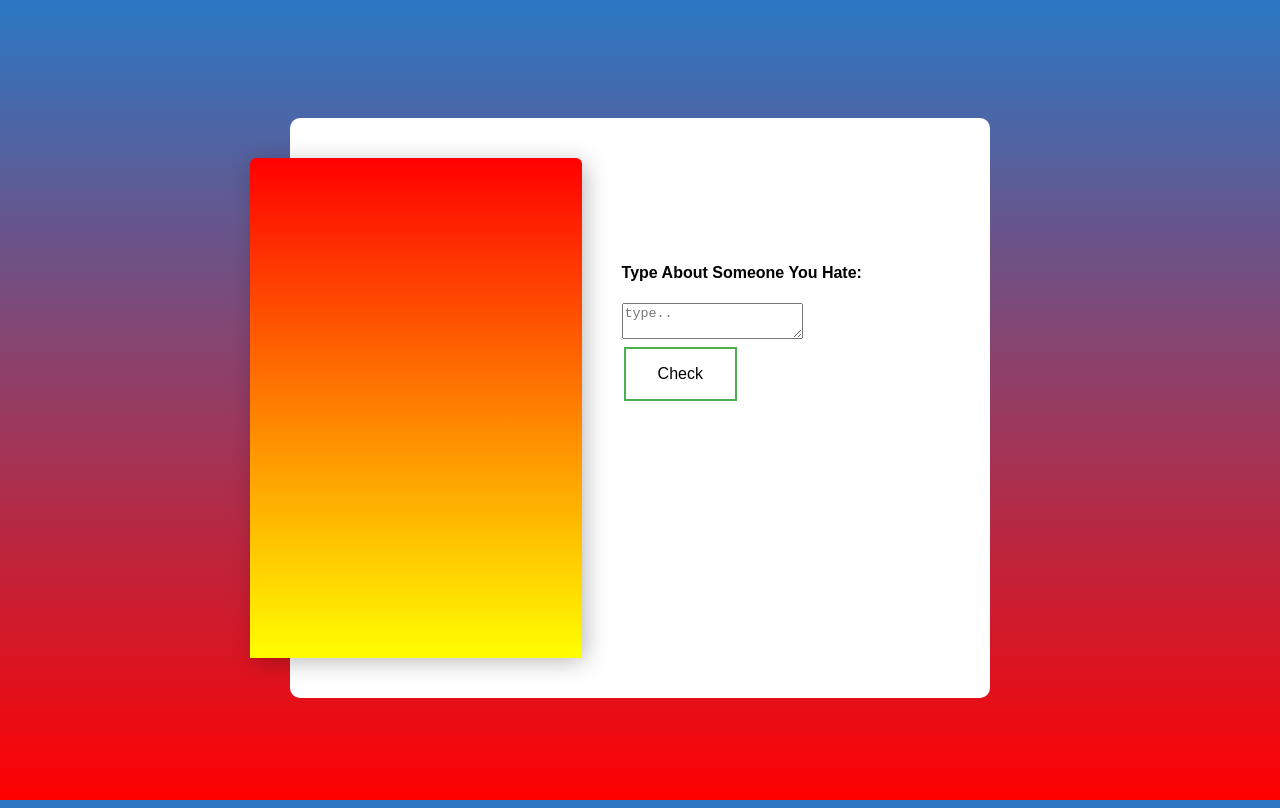
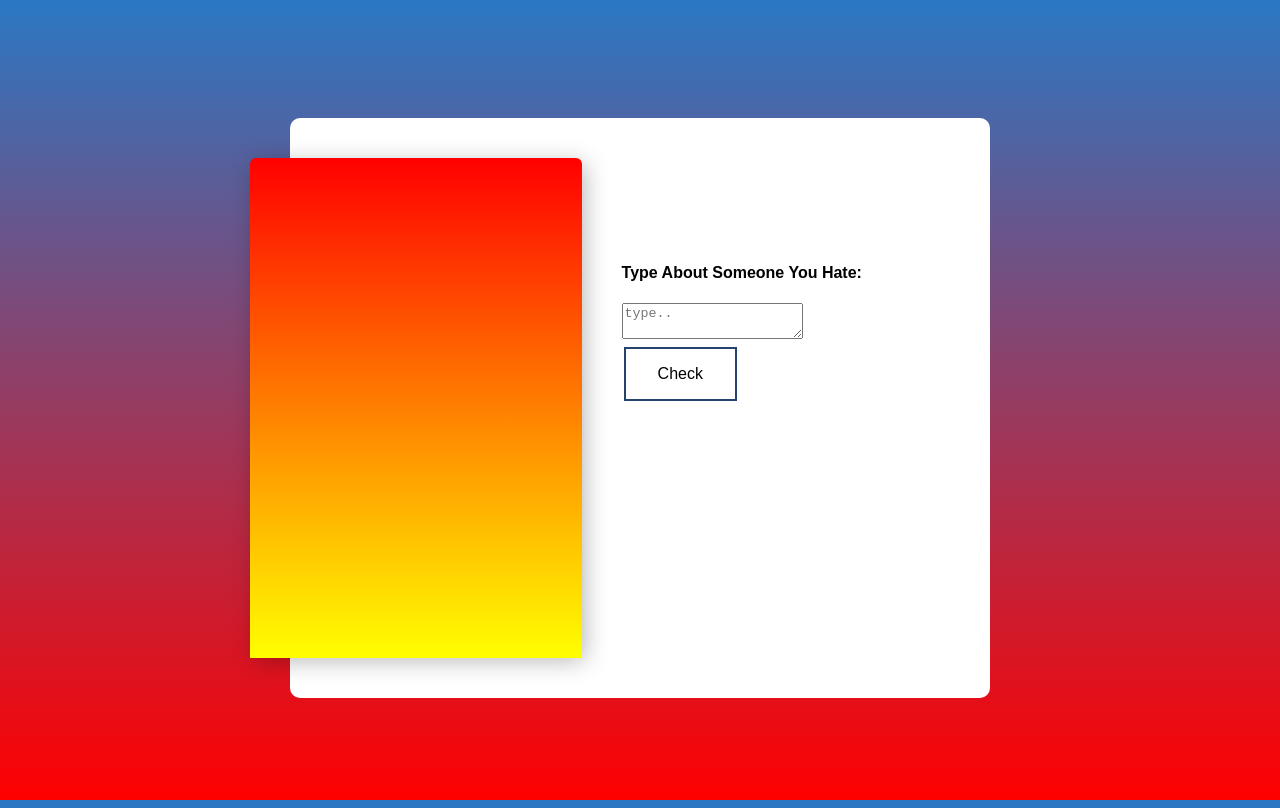
Before and after one commit to stsfaroz/Toxicity-classifier-using-ReactJs, a React app: page / in a window 1280 px wide. Built offline with nearby package versions, Linux system fonts and the light colour scheme.

Commit message:
Update index.css

```diff
--- a/src/index.css
+++ b/src/index.css
@@ -33,7 +33,7 @@ body {
 .button1 {
   background-color: white;
   color: black;
-  border: 2px solid #4CAF50;
+  border: 2px solid #24446d;
 }
 
 .button1:hover {
```
